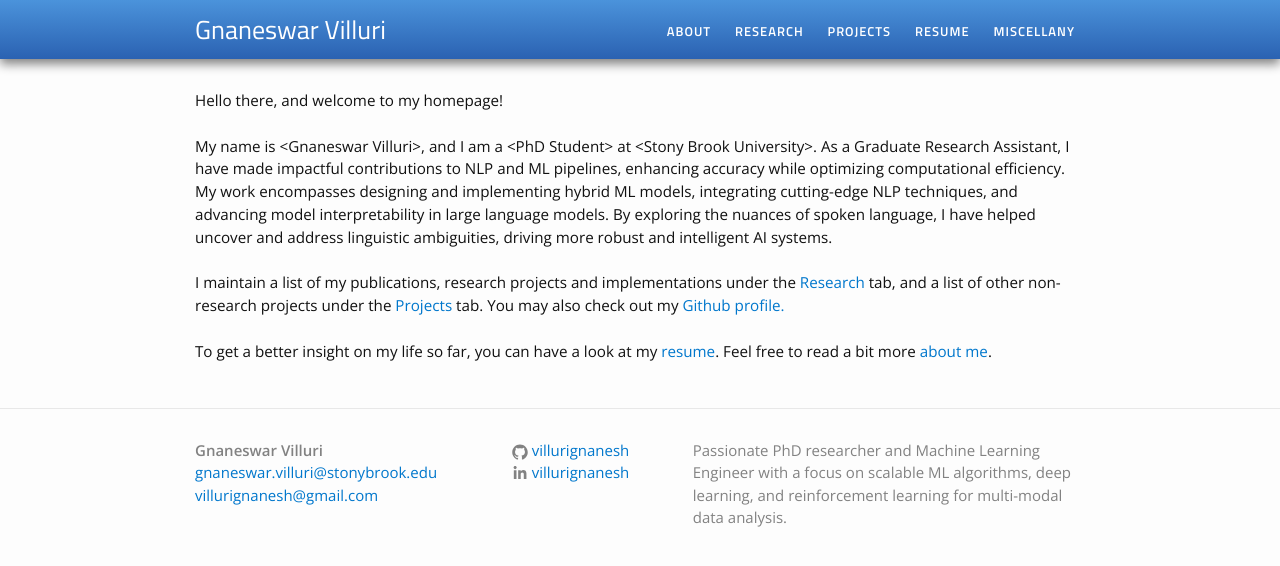
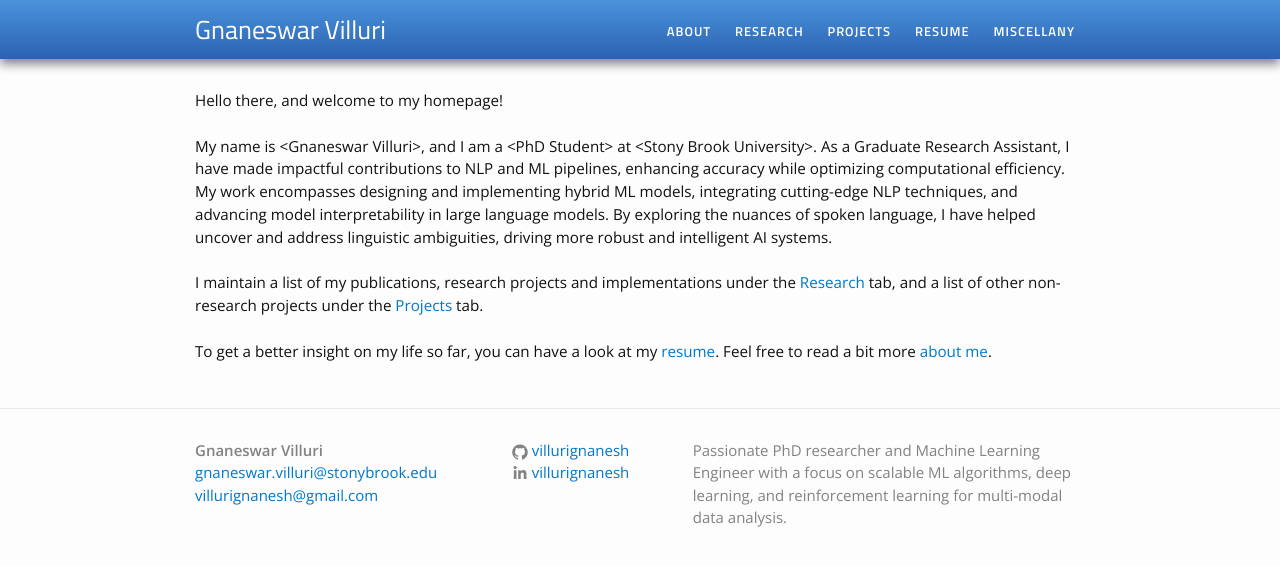
Before and after one commit to villurignanesh/academic-portfolio, a Jekyll site: the page built from index.html, in a window 1280 px wide. Shown: the top 566 px of the page. Built offline with Jekyll 4.4.1, drawn with Linux system fonts in a browser that asks for light colours.

Commit message:
updated jan 30

```diff
--- a/_config.yml
+++ b/_config.yml
@@ -8,7 +8,7 @@
 
 baseurl: "/academic-portfolio" # the subpath of your site, e.g. /blog/
 
-url: "https://villurignanesh.github.io/academic-portfolio" # the base hostname & protocol for your site
+url: "https://villurignanesh.github.io/" # the base hostname & protocol for your site
 
 # twitter_username: jekyllrb
 github_username: villurignanesh
--- a/index.html
+++ b/index.html
@@ -12,11 +12,13 @@
         uncover and address linguistic ambiguities, driving more robust and intelligent AI systems.<br><br>
 
         I maintain a list of my publications, research projects and implementations under the <a
-            href="/research/">Research</a> tab, and a list of other non-research projects under the <a
-            href="/projects">Projects</a> tab. You may also check out my <a href="">Github profile.</a><br><br>
+            href="https://villurignanesh.github.io/academic-portfolio/research/">Research</a> tab, and a list of other
+        non-research projects under the <a
+            href="https://villurignanesh.github.io/academic-portfolio/projects/">Projects</a> tab. <br><br>
 
-        To get a better insight on my life so far, you can have a look at my <a href="/cv">resume</a>. Feel free to read
-        a bit more <a href="/about">about me</a>.</p>
+        To get a better insight on my life so far, you can have a look at my <a
+            href="https://villurignanesh.github.io/academic-portfolio/cv/">resume</a>. Feel free to read
+        a bit more <a href="https://villurignanesh.github.io/academic-portfolio/about/">about me</a>.</p>
 
 </div>
 
```
